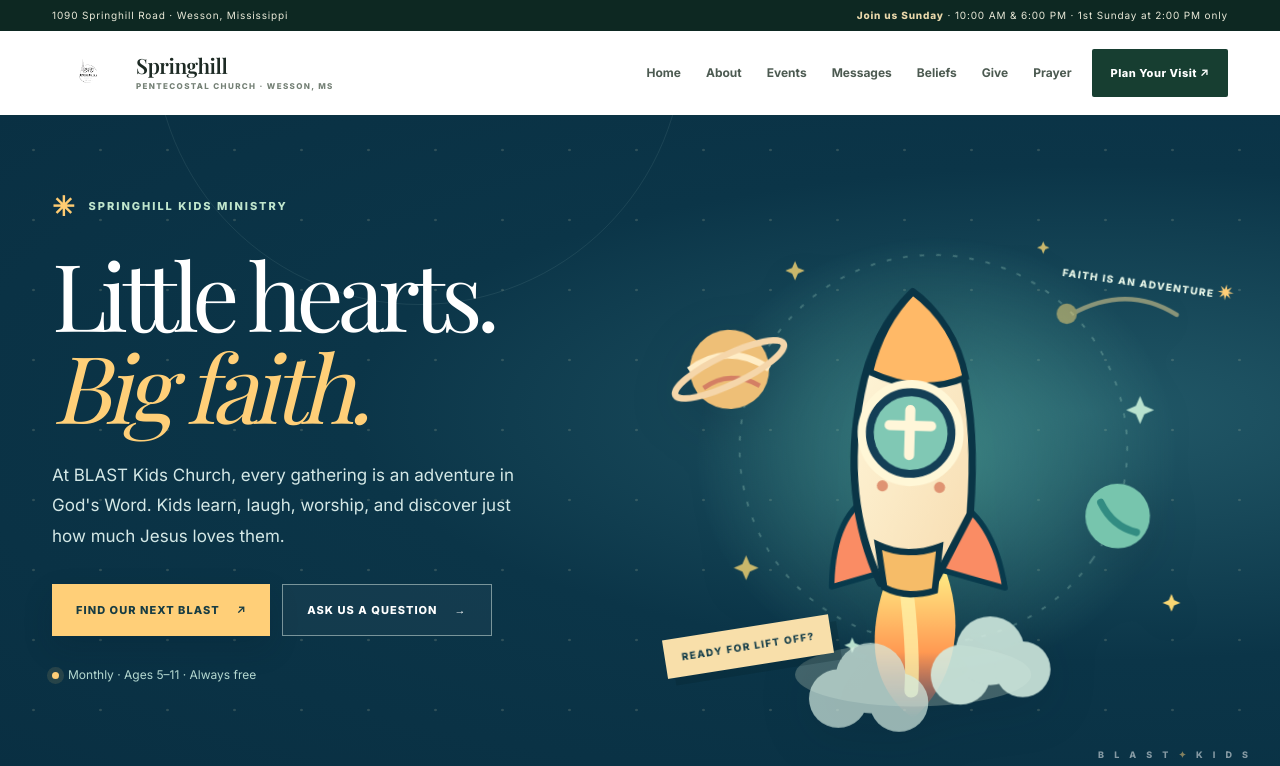
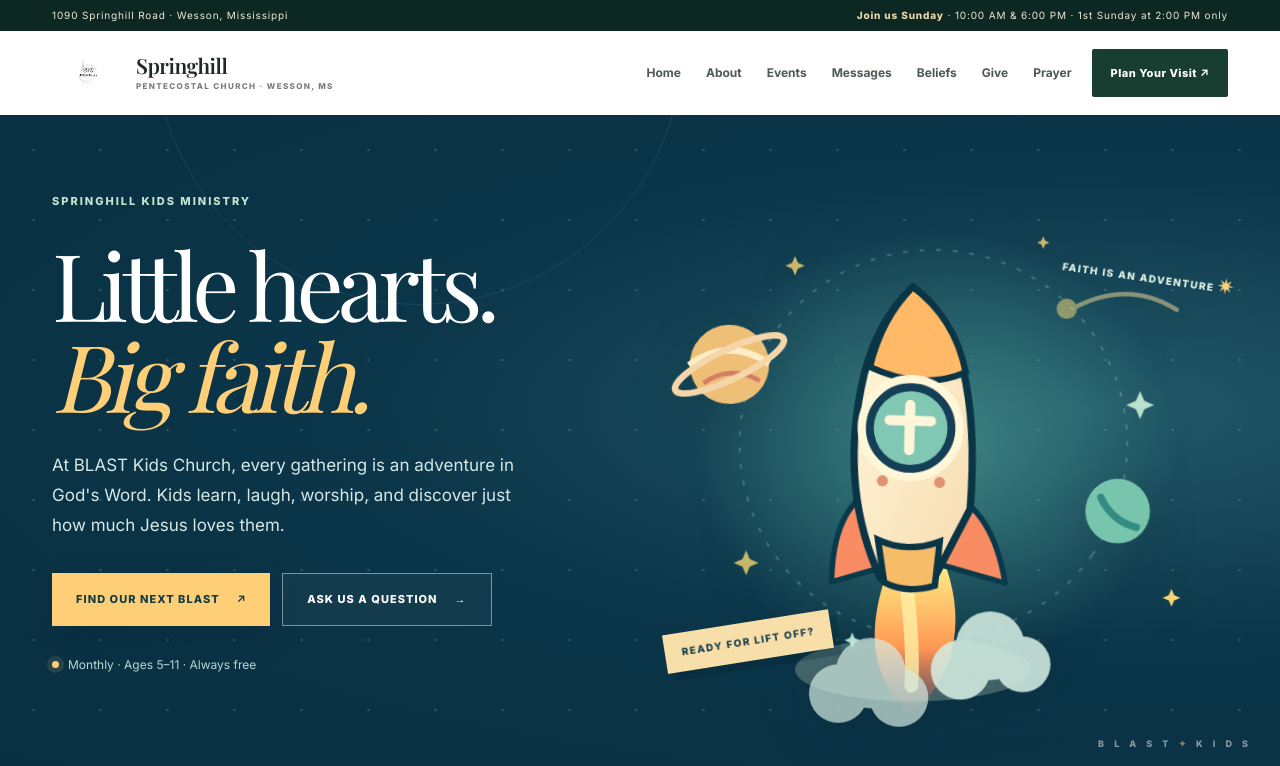
Before and after one commit to RBurns02/Springhill-church-web, a Next.js app: page /blast in a window 1280 px wide. Shown: the top 766 px of the page. Built offline with nearby package versions, Linux system fonts and the light colour scheme; a web font is replaced by a local one.

Commit message:
Remove decorative green symbol from top of BLAST page

```diff
--- a/app/blast/page.tsx
+++ b/app/blast/page.tsx
@@ -128,7 +128,7 @@ export default function BlastPage() {
     <section className="blast-hero">
       <div className="spc-container blast-hero-inner">
         <div className="blast-hero-copy">
-          <p className="blast-kicker"><span aria-hidden="true">✳</span> SPRINGHILL KIDS MINISTRY</p>
+          <p className="blast-kicker">SPRINGHILL KIDS MINISTRY</p>
           <h1>Little hearts.<br/><em>Big faith.</em></h1>
           <p className="blast-hero-description">At BLAST Kids Church, every gathering is an adventure in God's Word. Kids learn, laugh, worship, and discover just how much Jesus loves them.</p>
           <div className="blast-hero-actions">
```
